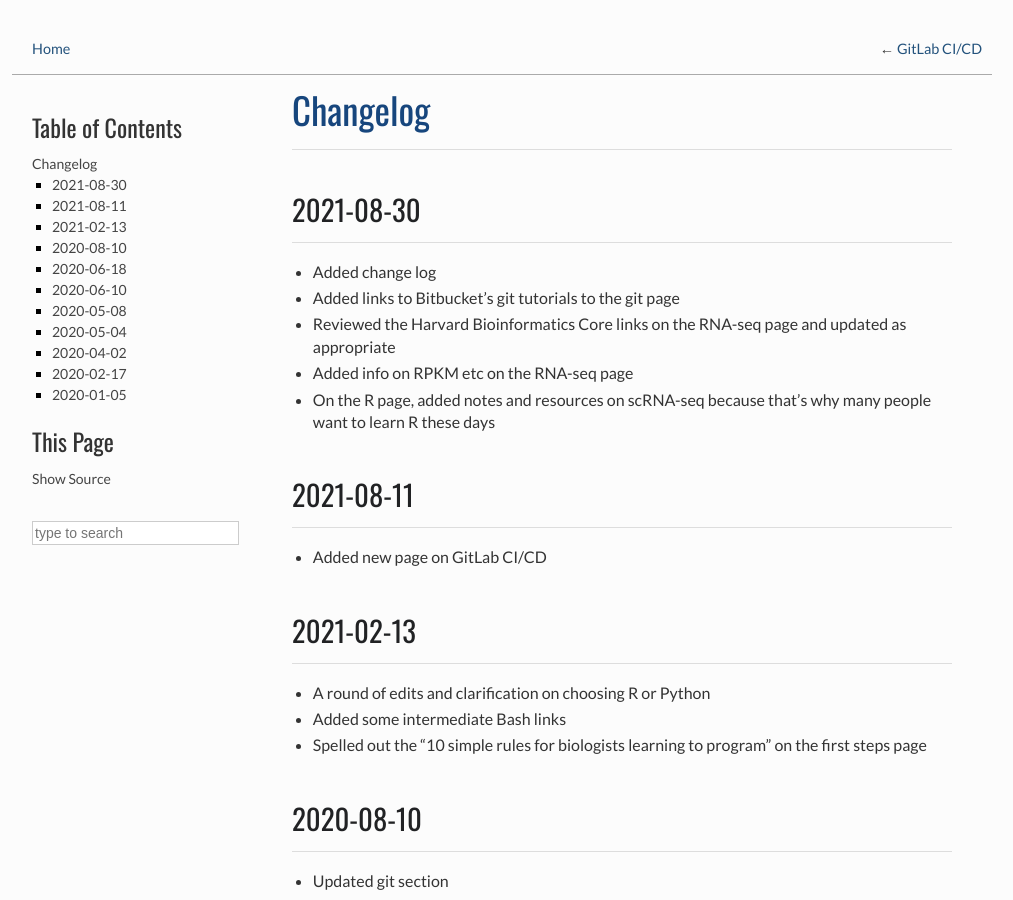
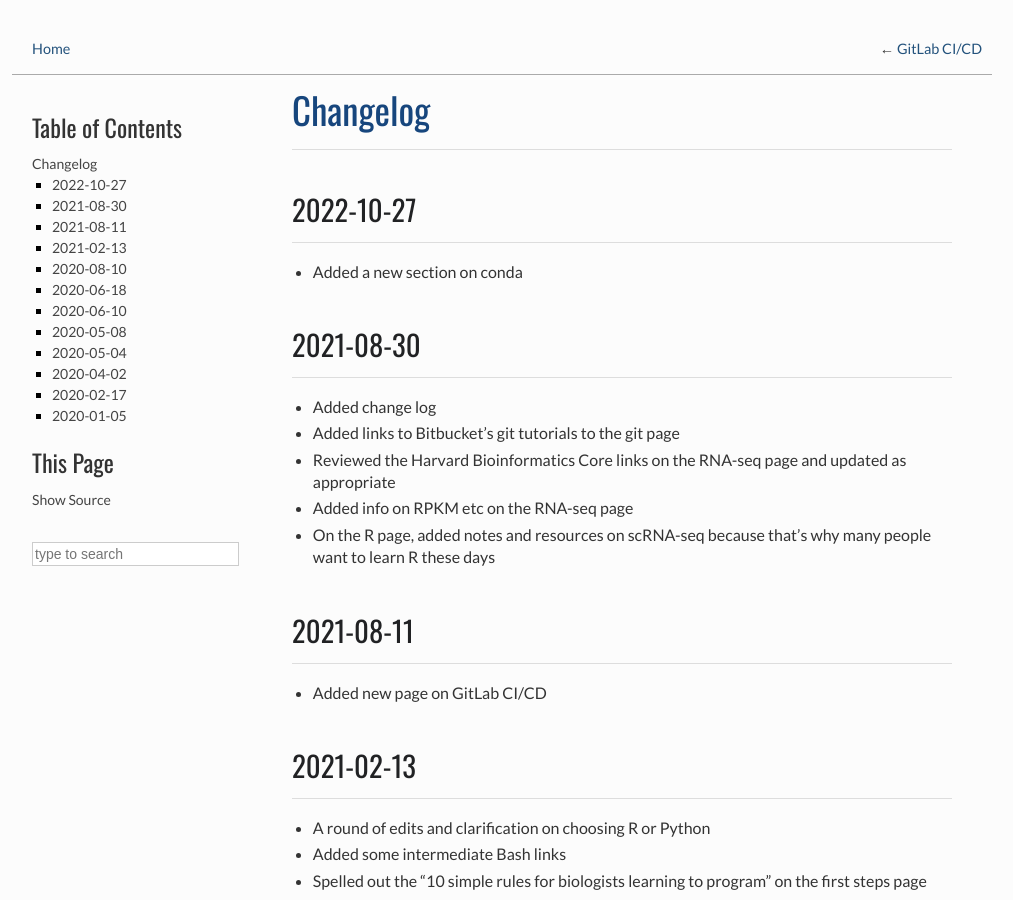
Before and after one commit to NICHD-BSPC/training, a Sphinx documentation site: the page built from source/changelog.rst, in a window 1280 px wide and 900 px high. Shown: the whole window, without its empty margins (138-1151 px from the left). Built offline with Sphinx 7.4.7, drawn with Linux system fonts in a browser that asks for light colours.

Commit message:
update changelog

```diff
--- a/source/changelog.rst
+++ b/source/changelog.rst
@@ -2,6 +2,10 @@
 
 Changelog
 =========
+
+2022-10-27
+----------
+- Added a new section on conda
 
 2021-08-30
 ----------
```
